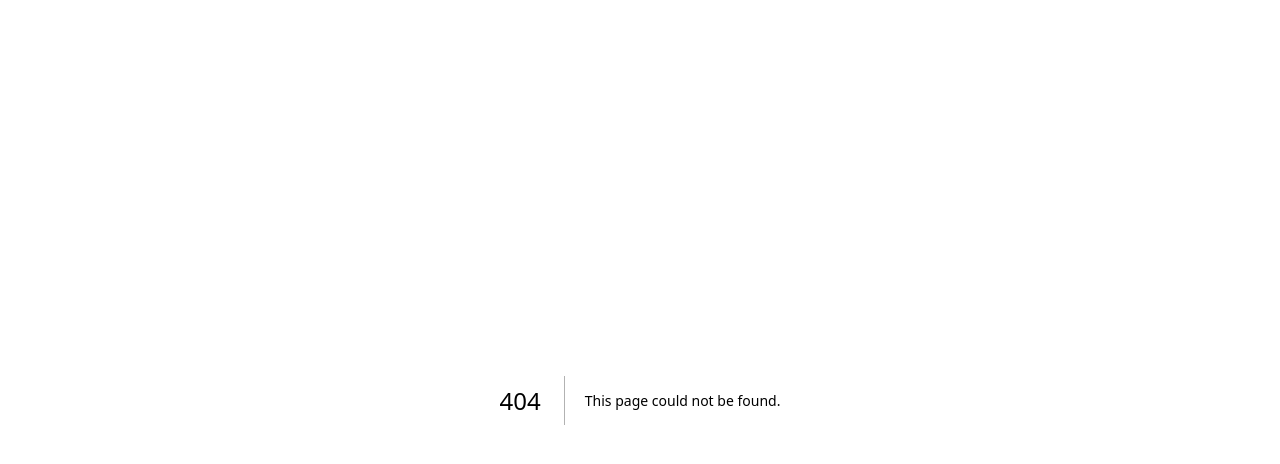
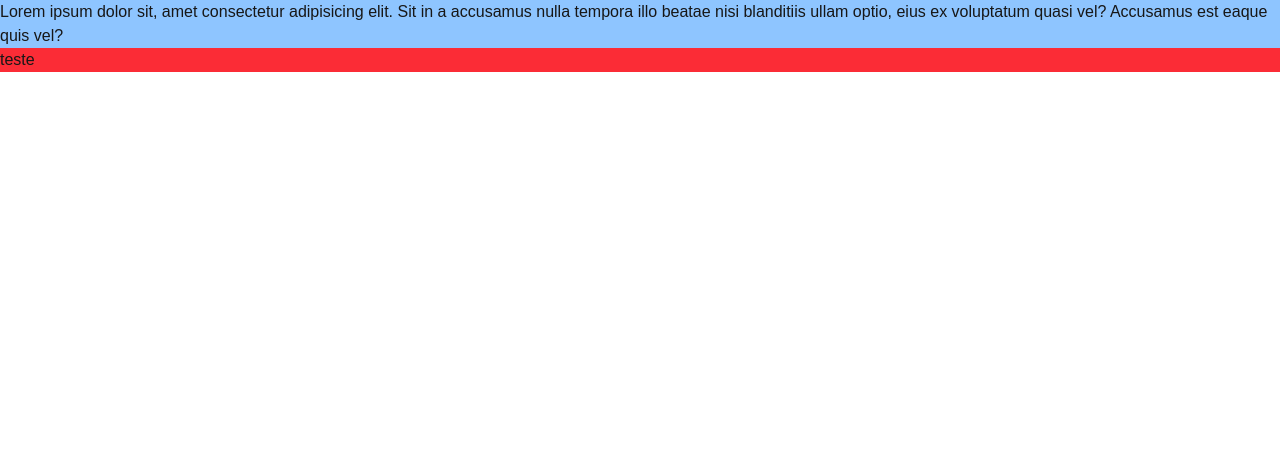
Before and after one commit to gabrielhdantaspimentel/Full-Stack-Web-com-Node-JavaScript-e-TypeScript, a Next.js app in the folder Section 31 - Next e tailwind/next-tailwind-fundamentos/: page /fundamentos/4_espacamentos in a window 1280 px wide. Before the commit this address had no page. Shown: the top 464 px of the page. Built offline with nearby package versions, Linux system fonts and the light colour scheme.

Commit message:
Aula 352 - Espaçamentos - padding e margin

```diff
--- /dev/null
+++ b/Section 31 - Next e tailwind/next-tailwind-fundamentos/src/app/fundamentos/4_espacamentos/page.tsx
@@ -0,0 +1,38 @@
+export function Aplicacao2(){
+    return (
+        <div>
+            {/*
+            pl-6, px-6, py-6, p-[40px]
+            */}
+            <div className="bg-blue-300 p-2 md:p-4 lg:p-6">
+                Lorem ipsum dolor sit, amet consectetur
+                adipisicing elit. Sit in a accusamus nulla
+                tempora illo beatae nisi blanditiis ullam optio,
+                eius ex voluptatum quasi vel? Accusamus est eaque
+                quis vel?
+            </div>
+
+        </div>
+    )
+}
+
+export default function Aplicacao(){
+    return (
+        <div>
+            {/*
+            mt-8
+            */}
+            {/* <div className="bg-blue-300 m-[20px]"> */}
+            <div className="bg-blue-300 m-5]">
+                Lorem ipsum dolor sit, amet consectetur
+                adipisicing elit. Sit in a accusamus nulla
+                tempora illo beatae nisi blanditiis ullam optio,
+                eius ex voluptatum quasi vel? Accusamus est eaque
+                quis vel?
+            </div>
+
+            <h1 className="bg-red-500">teste</h1>
+
+        </div>
+    )
+}
```
